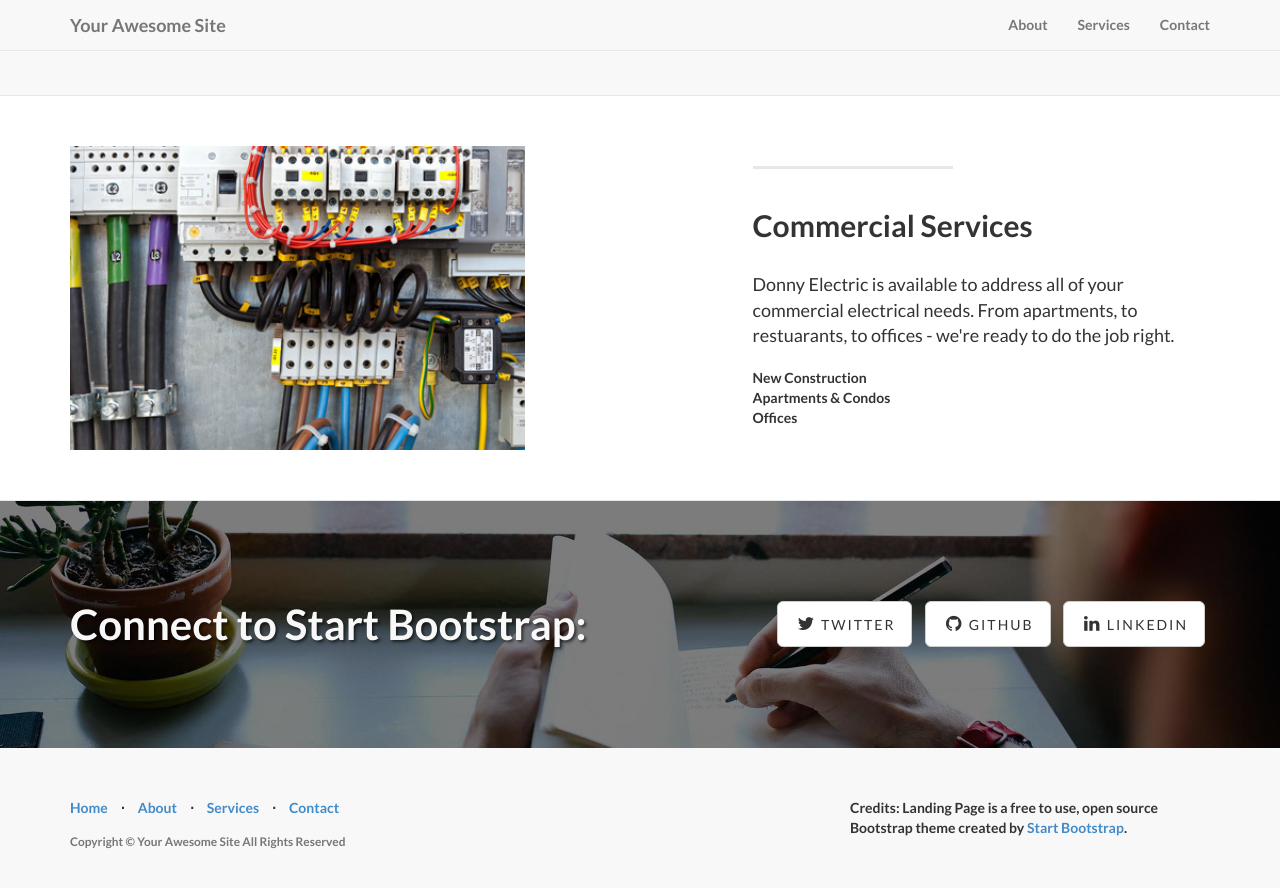
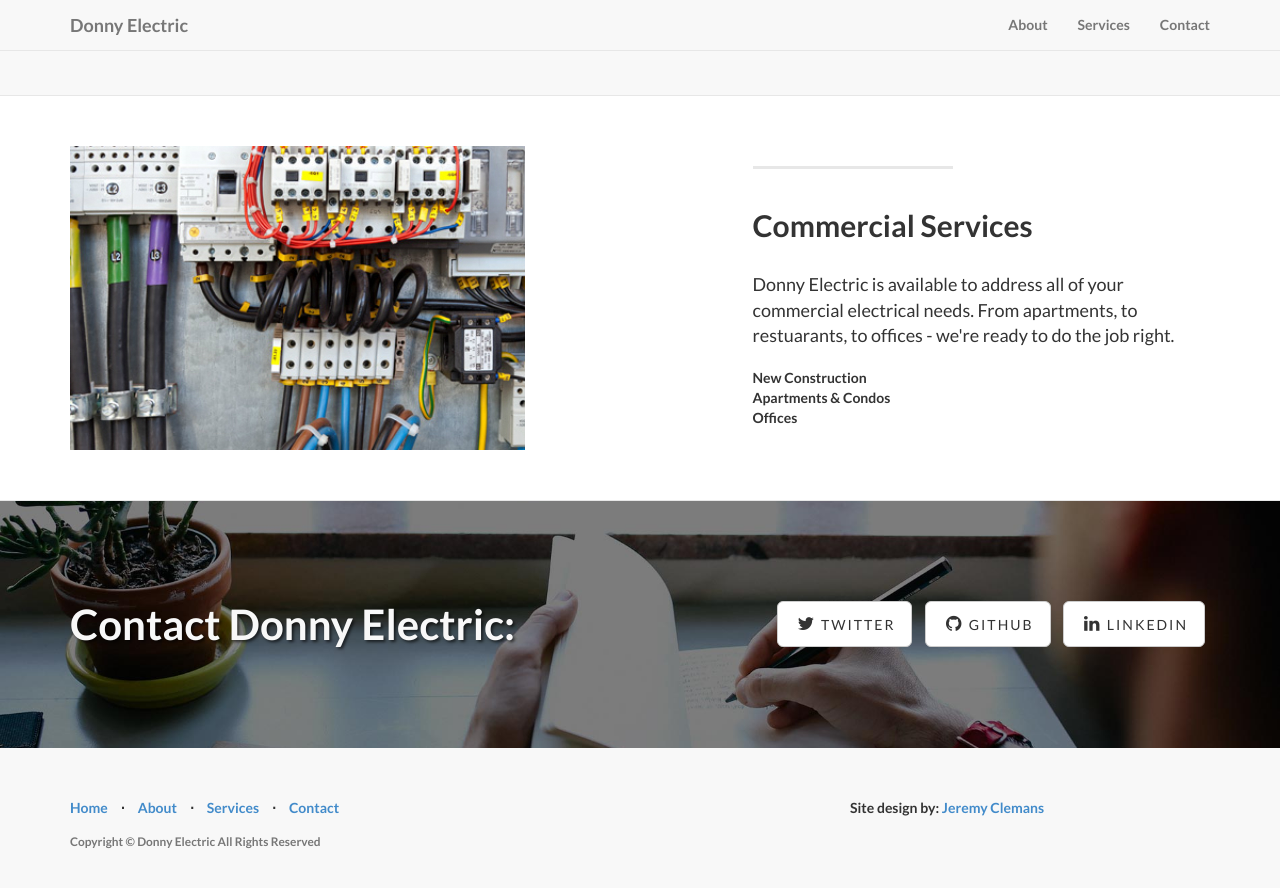
Before and after one commit to jclemans/Donny-Electric, a Jekyll site: the page built from index.html, in a window 1280 px wide and 900 px high, scrolled down 1524 px. Shown: the top 888 px of the window. Built offline with Jekyll 4.4.1, drawn with Linux system fonts in a browser that asks for light colours.

Commit message:
misc clean up and corrections

```diff
--- a/_config.yml
+++ b/_config.yml
@@ -2,13 +2,11 @@
 #      Main Configs       #
 # ----------------------- #
 
-url: http://yoursite.com
-title: Your Awesome Site
-email: your-email@domain.com
-description: > # "Write an awesome description for your new site here.
-  You can edit this line in _config.yml. It will appear in your document
-  head meta (for Google search results) and in your feed.xml site
-  description."
+url: http://www.donnyelectric.com
+title: Donny Electric
+# email: your-email@domain.com
+description: > # "Donny Electric is a full service electrician serving Southern California.
+  Services available for residential and commercial clients."
 
 # ----------------------- #
 #    Jekyll & Plugins     #
@@ -24,8 +22,8 @@ permalink: pretty
 
 social:
   - title: twitter
-    url: https://twitter.com/SBootstrap
+    url:
   - title: github
-    url: https://github.com/IronSummitMedia/startbootstrap
+    url:
   - title: linkedin
     url:
--- a/_includes/contact.html
+++ b/_includes/contact.html
@@ -4,7 +4,7 @@
 
     <div class="row">
       <div class="col-lg-6">
-        <h2>Connect to Start Bootstrap:</h2>
+        <h2>Contact Donny Electric:</h2>
       </div>
       <div class="col-lg-6">
         <ul class="list-inline banner-social-buttons">
--- a/_includes/footer.html
+++ b/_includes/footer.html
@@ -23,7 +23,7 @@
           <p class="copyright text-muted small">Copyright &copy; {{ site.title }} All Rights Reserved</p>
       </div>
       <div class="col-md-4">
-          Credits: Landing Page is a free to use, open source Bootstrap theme created by <a href="http://startbootstrap.com/">Start Bootstrap</a>.
+          Site design by: <a href="http://github.com/jclemans">Jeremy Clemans</a>
       </div>
     </div>
   </div>
--- a/_includes/header.html
+++ b/_includes/header.html
@@ -1,7 +1,7 @@
-<!-- Navigation -->
+
 <nav class="navbar navbar-default navbar-fixed-top" role="navigation">
   <div class="container">
-        <!-- Brand and toggle get grouped for better mobile display -->
+
     <div class="navbar-header">
       <button type="button" class="navbar-toggle" data-toggle="collapse" data-target="#bs-example-navbar-collapse-1">
         <span class="sr-only">Toggle navigation</span>
@@ -11,26 +11,19 @@
       </button>
       <a class="navbar-brand" href="#">{{ site.title }}</a>
     </div>
-        <!-- Collect the nav links, forms, and other content for toggling -->
+
     <div class="collapse navbar-collapse" id="bs-example-navbar-collapse-1">
       <ul class="nav navbar-nav navbar-right">
-                <li>
-                    <a href="#">About</a>
-                </li>
-                <li>
-                    <a href="#">Services</a>
-                </li>
-                <li>
-                    <a href="#">Contact</a>
-                </li>
+        <li><a href="#about">About</a></li>
+        <li><a href="#services">Services</a></li>
+        <li><a href="#contact">Contact</a></li>
       </ul>
     </div>
-        <!-- /.navbar-collapse -->
+
   </div>
-    <!-- /.container -->
+
 </nav>
 
-<!-- Header -->
 <div class="intro-header">
 
   <div class="container">
@@ -53,7 +46,6 @@
     </div>
 
   </div>
-    <!-- /.container -->
+
 
 </div>
-<!-- /.intro-header -->
```
Lines whose indentation alone changed are shown as unchanged.
